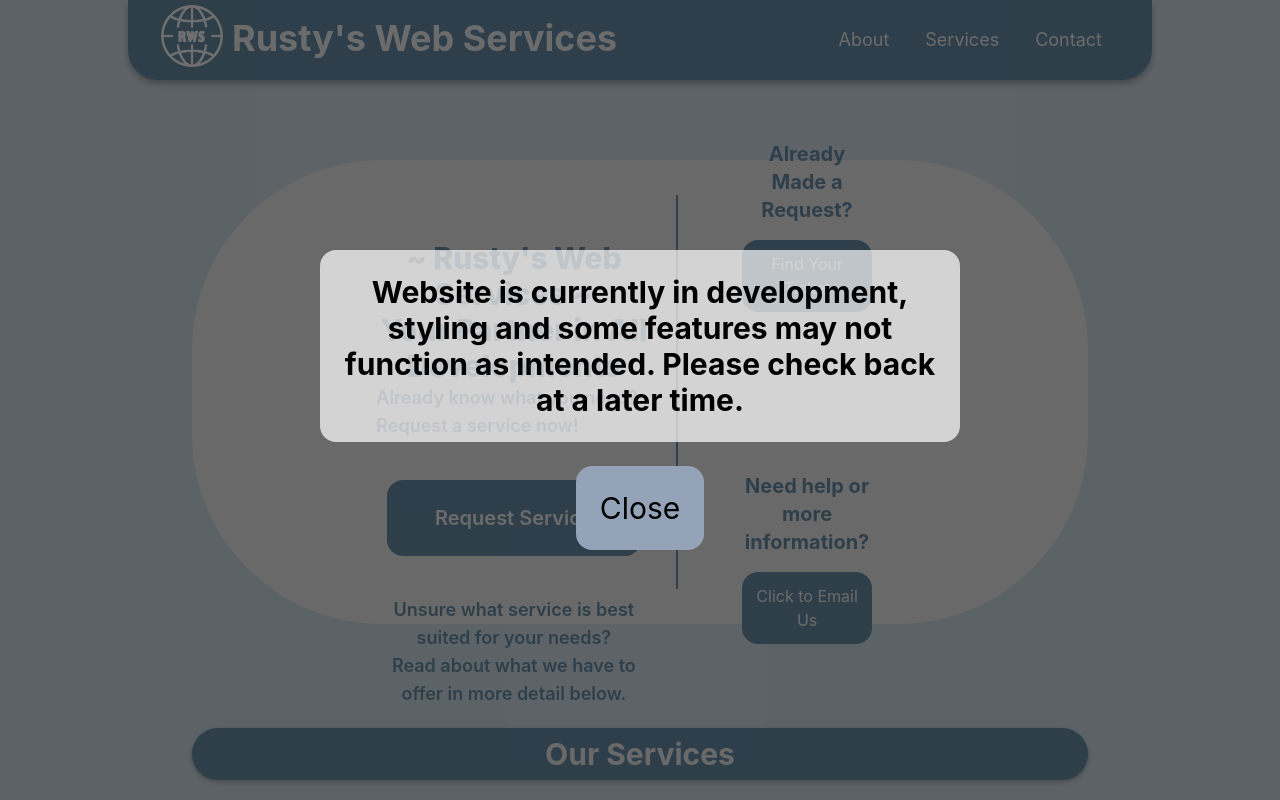
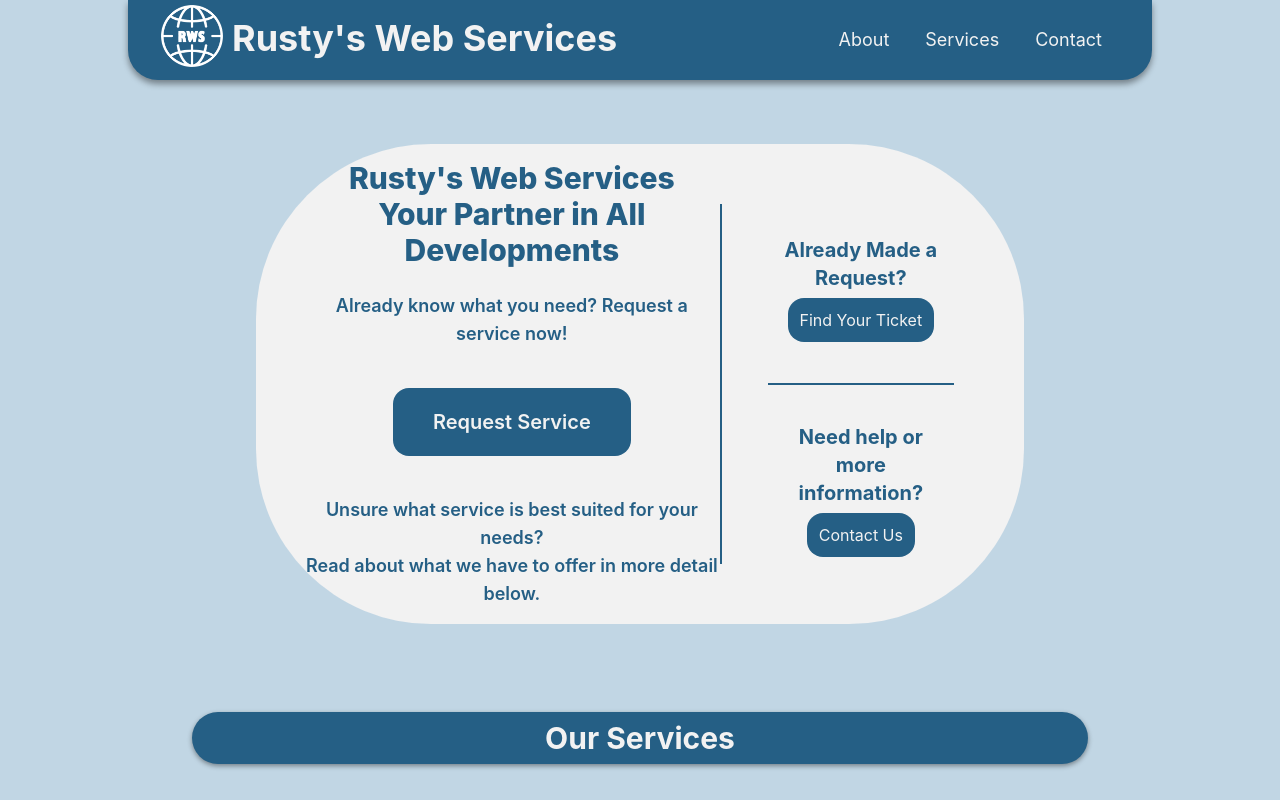
Before and after one commit to rustypotato19/RustyWS, a React (Create React App) app: page / in a window 1280 px wide. Shown: the top 800 px of the page. Built offline with nearby package versions, Linux system fonts and the light colour scheme.

Commit message:
V1.0 release - extra device formatting added

```diff
--- a/src/components/Footer.js
+++ b/src/components/Footer.js
@@ -2,15 +2,15 @@ import React from "react";
 
 const Footer = () => {
   return (
-    <footer id="contact" className="flex items-center justify-center bg-rws-gray text-white py-4 text-center rounded-t-[50px] w-full">
-      <div className="container mx-4 w-[80dvw] md:mx-2">
-        <p className="w-5/6 text-center mx-auto">
+    <footer id="contact" className="mx-auto flex items-center justify-center bg-rws-gray text-white py-4 text-center rounded-t-[50px] w-[100dvw] lg:w-full">
+      <div className="container mx-4 w-[100dvw] lg:w-[80dvw] md:mx-2">
+        <p className="w-full lg:w-5/6 text-center mx-auto">
           Rusty's Web Services (RWS) © 2024 - present. <br />
           Website developed and maintained by Konrad Mitura, identifying by "Rusty". All content on this page is original and subject to copyright unless stated otherwise. All designs are developed by an internal website designer unless stated otherwise.
           <br />
           Products and services listed on this site can be subject to costs even if not stated prior. All costs will be discussed when arranging services.
           <br />
-          Icons by: <a className="text-blue-400 opacity-80 hover:text-blue-500 hover:underline" href="https://icons8.com">icons8.com</a>
+          Icons by: <a className="text-blue-400 text-xs opacity-80 hover:text-blue-500 hover:underline" href="https://icons8.com">icons8.com</a>
         </p>
 
         <div className="mt-4">
--- a/src/components/Header.js
+++ b/src/components/Header.js
@@ -4,8 +4,9 @@ import { useNavigate } from "react-router-dom"; // To handle redirection
 const Header = () => {
   const [isAdmin, setIsAdmin] = useState(false); // New state to track admin status
   const [isScrolled, setIsScrolled] = useState(false); // State to track if user has scrolled
+  const [isMenuOpen, setIsMenuOpen] = useState(false); // State to track dropdown menu visibility
+  const [isSmallDevice] = useState(window.innerWidth < 1200); // State to track if the device is small
   const navigate = useNavigate(); // To navigate to admin login page
-  const [alert, setAlert] = useState(true); // State to track if alert is open
 
   // Check if the admin is logged in by checking the token in localStorage
   useEffect(() => {
@@ -33,29 +34,58 @@ const Header = () => {
 
   const handleAdminClick = () => {
     // Redirect to the admin login page
-    navigate('/admin-dashboard');
+    navigate("/admin-dashboard");
+  };
+
+  const toggleMenu = () => {
+    setIsMenuOpen(!isMenuOpen);
   };
 
   return (
-    <header className={`w-full ${isScrolled ? 'h-[8dvh]' : 'h-[12dvh]'} flex items-center justify-center transition-all duration-300`}>
+    <header
+      className={`w-full ${
+        isScrolled ? "h-[10dvh] sm:h-[8dvh]" : "h-[16dvh] sm:h-[12dvh]"
+      } flex items-center justify-center transition-all duration-300`}
+    >
       <div
-        className={`flex flex-row justify-between items-center w-[80dvw] ${isScrolled ? 'h-[6dvh] py-1' : 'h-[10dvh] py-2'} bg-rws-dark-blue px-6 rounded-b-[30px] fixed top-0 z-50 transition-all duration-300`}
+        className={`flex flex-row justify-between items-center w-full sm:w-[80dvw] ${
+          isScrolled ? "h-[6dvh] py-1" : "h-[10dvh] py-2"
+        } bg-rws-dark-blue px-6 rounded-b-[30px] fixed top-0 z-50 transition-all duration-300`}
         style={{
           boxShadow: "0px 4px 6px rgba(0, 0, 0, 0.4)",
         }}
       >
-        <a href="/" className="flex flex-row justify-center items-center mb-2 ml-2">
+        <a
+          href="/"
+          className="flex flex-row justify-center items-center mb-2 ml-2"
+        >
           <img
             src="/images/logos/RWSLogoWhite.png"
             alt="Rusty's Web Services"
-            className={`transition-all duration-300 ${isScrolled ? 'h-10 w-10' : 'h-16 w-16'}`}
+            className={`transition-all duration-300 ${
+              isScrolled ? "h-0 xl:h-10 w-0 xl:w-10" : "h-0 xl:h-16 w-0 xl:w-16"
+            }`}
           />
-          <h1 className={`text-rws-smoke font-bold transition-all duration-300 ${isScrolled ? 'text-2xl' : 'text-4xl'} mt-1 ml-2`}>
+          <h1
+            className={`text-rws-smoke font-bold transition-all duration-300 ${
+              isScrolled ? "text-md sm:text-lg md-text-xl lg:text-2xl" : "text-lg sm:text-xl md:text-2xl xl:text-4xl"
+            } mt-1 sm:ml-2`}
+          >
             Rusty's Web Services
           </h1>
         </a>
-        <nav className={`mr-4 transition-all duration-300 ${isScrolled ? 'text-md' : 'text-lg'}`}>
-          <ul className="flex space-x-4">
+        <nav className="mr-4 transition-all duration-300">
+          <button
+            className="sm:hidden text-rws-smoke focus:outline-none transition-all duration-1000 z-50"
+            onClick={toggleMenu}
+          >
+            {isMenuOpen ? "Close" : "Menu"}
+          </button>
+          <ul
+            className={`hidden sm:flex space-x-4 ${
+              isScrolled ? "text-md" : "text-lg"
+            }`}
+          >
             <li>
               <a
                 href="/#about"
@@ -81,13 +111,48 @@ const Header = () => {
               </a>
             </li>
           </ul>
+          {isSmallDevice && (
+            <ul
+              className={`${
+                isMenuOpen ?  (isScrolled ? "-translate-y-[4dvh]" : "translate-y-0") : "-translate-y-[175%]"
+              } transition-all duration-500 sm:hidden absolute top-[9.5dvh] right-4 bg-opacity-80 text-center bg-rws-dark-blue rounded-b-lg shadow-lg p-4 space-y-2 -z-50`}
+              style={{
+                boxShadow: "0px 4px 6px rgba(0, 0, 0, 0.4)",
+              }}
+            >
+              <li>
+                <a
+                  href="/#about"
+                  className="block text-rws-smoke border-b-2 border-transparent pb-2 hover:border-rws-back-blue hover:text-rws-back-blue"
+                >
+                  About
+                </a>
+              </li>
+              <li>
+                <a
+                  href="/#services"
+                  className="block text-rws-smoke border-b-2 border-transparent pb-2 hover:border-rws-back-blue hover:text-rws-back-blue"
+                >
+                  Services
+                </a>
+              </li>
+              <li>
+                <a
+                  href="/#contact"
+                  className="block text-rws-smoke border-b-2 border-transparent pb-2 hover:border-rws-back-blue hover:text-rws-back-blue"
+                >
+                  Contact
+                </a>
+              </li>
+            </ul>
+          )}
         </nav>
 
         {/* Conditionally render the Admin button if admin is logged in */}
         {isAdmin && (
           <button
             className={`bg-rws-light-blue text-rws-smoke font-bold px-2 py-1 rounded-lg fixed top-4 right-4 transition-all duration-300 ${
-              isScrolled ? 'text-sm py-1' : 'text-md py-2'
+              isScrolled ? "text-sm py-1" : "text-md py-2"
             }`}
             onClick={handleAdminClick}
           >
@@ -95,15 +160,6 @@ const Header = () => {
           </button>
         )}
       </div>
-      {alert === true ?
-        <div className="fixed top-1/2 -translate-y-1/2 z-50 w-screen h-screen bg-rws-gray bg-opacity-70 flex flex-col justify-center items-center">
-        <h1 className="text-xl sm:text-3xl w-1/2 text-center font-bold bg-white bg-opacity-70 p-6 rounded-2xl">
-          Website is currently in development, styling and some features may not function as intended. Please check back at a later time.
-        </h1>
-        <button onClick={() => setAlert(false)} className="text-xl sm:text-3xl bg-slate-400 p-6 rounded-2xl mt-6">
-          Close
-        </button>
-      </div> : null}
     </header>
   );
 };
--- a/src/components/Hero.js
+++ b/src/components/Hero.js
@@ -3,6 +3,8 @@ import FormModal from "./FormModal"; // Import the modal component
 
 const Hero = () => {
   const [isModalOpen, setIsModalOpen] = useState(false);
+  const isSmallWidth = window.innerWidth < 1200; // State to track if the device width is small
+  const isSmallHeight = window.innerHeight < 800; // State to track if the device height is small
 
   const openModal = () => {
     setIsModalOpen(true);
@@ -13,65 +15,77 @@ const Hero = () => {
   };
 
   return (
-    <section className="mx-auto flex justify-evenly bg-[#ebebeb] items-center px-40 w-[70vw] rounded-[190px] text-rws-dark-blue text-center h-[58dvh] mt-16 mb-16">
-      <div className="flex flex-col justify-around items-center w-2/3 h-full mr-10 text-left">
-        <h2 className="text-3xl font-extrabold mt-20 text-center">
-          ~ Rusty's Web Services ~ <br/>
+    <section className="mx-auto my-6 lg:my-12 w-full h-[70dvh] lg:h-[60dvh] flex justify-center items-center text-rws-dark-blue">
+      <div className="w-[90dvw] lg:w-[60dvw] h-full bg-rws-smoke flex flex-col lg:flex-row justify-center items-center rounded-[75px] lg:rounded-[175px]">
+        <div className="w-3/4 lg:w-[60%] h-[95%] lg:h-[75%] flex flex-col items-center justify-center lg:ml-12 border-rws-dark-blue border-b-2 lg:border-b-0 lg:border-r-2">
+          <h1 className="w-full h-full text-xl sm:text-2xl lg:text-3xl font-extrabold text-center mt-16 lg:mt-10">
+            Rusty's Web Services<br/>
             Your Partner in All Developments
-        </h2>
-        <div className="flex flex-col justify-center items-center mb-20 w-[85%]">
-          <p className="text-lg font-semibold w-full">
-            {/* . A software development company with a passion for creating modern, responsive, and high-performance applications, interfaces and websites. Always placing your requirements first to ensure your full satisfaction. <br /><br />Let's work together to make your vision a reality! */}
+          </h1><br/>
+          <div className="w-full h-full flex flex-col justify-center gap-4 lg:gap-10 items-center mb-4 lg:mb-10 text-center">
+            <p className="font-semibold text-md sm:text-lg lg:text-lg">
               Already know what you need? Request a service now!
             </p>
             <button
-            onClick={openModal} // Open the modal on click
-            className="text-rws-smoke mx-auto my-10 py-6 px-12 text-xl w-fit rounded-2xl bg-rws-dark-blue transition-all duration-200 hover:scale-105 hover:shadow-slate-400 hover:shadow-md font-semibold"
+              className="text-rws-smoke text-md lg:text-xl px-2 lg:px-10 py-2 lg:py-5 rounded-2xl bg-rws-dark-blue transition-all duration-200 hover:scale-105 hover:shadow-slate-400 hover:shadow-md font-semibold"
+              onClick={openModal}
             >
               Request Service
             </button>
-          <p className="text-lg font-semibold w-full text-center">
+            {isSmallWidth ? (
+              isSmallHeight ? (
+                <p className="font-semibold text-md lg:text-lg">
+                  Not quite sure? <a href="#more">Read More</a>
+                </p>
+              ) : (
+                <p className="font-semibold text-md lg:text-lg">
                   Unsure what service is best suited for your needs? <br/>
                   Read about what we have to offer in more detail below. <br/>
                 </p>
+              )
+            ) : (
+              <p className="font-semibold text-md lg:text-lg">
+                Unsure what service is best suited for your needs? <br/>
+                Read about what we have to offer in more detail below. <br/>
+              </p>
+            )}
+
+            <FormModal isOpen={isModalOpen} onClose={closeModal} />
           </div>
         </div>
-
-      <div className="w-[0.18rem] bg-rws-dark-blue h-[85%] mr-12 relative right-10">
-        {/* Vertical Divider */}
-      </div>
-
-      <div className="flex justify-center items-center h-full w-1/3 relative right-10">
-            <div className="h-full w-full flex flex-col justify-center items-center">
-                <div className="flex flex-col p-4 rounded-lg text-center my-16">
-                    <h3 className="text-xl font-bold">Already Made a Request?</h3>
-                    <div className="flex items-center justify-center mt-0">
+        <div className="w-full lg:w-[40%] h-1/3 lg:h-5/6 flex flex-row lg:flex-col items-center justify-center text-center mb-10 lg:mb-0 lg:mr-6">
+          <div className="w-[60%] h-full flex flex-col gap-4 justify-center items-center">
+            <h2 className="text-md lg:text-xl font-bold ">
+              {isSmallWidth ? "Have a Ticket?" : "Already Made a Request?"}
+            </h2>
+            <div>
               <a
                 href="/view-ticket"
                 rel="noopener noreferrer"
-                            className="text-rws-smoke mx-auto py-3 px-3 w-fit rounded-2xl bg-rws-dark-blue transition-all duration-200 hover:scale-105 hover:shadow-slate-400 hover:shadow-md mt-4"
+                className="text-rws-smoke mx-auto py-1 px-2 lg:py-3 lg:px-3 rounded-2xl bg-rws-dark-blue transition-all duration-200 hover:scale-105 hover:shadow-slate-400 hover:shadow-md"
               >Find Your Ticket</a>
             </div>
           </div>
-                <div className="w-full bg-rws-dark-blue h-[0.125rem]">
-                  {/* Divider */}
-                </div>
-                <div className="flex flex-col p-4 rounded-lg text-center my-16">
-                    <h3 className="text-xl font-bold">Need help or more information?</h3>
+          {isSmallWidth ? (
+            <div className="hidden">.</div>
+          ) : (
+            <div className="w-2/3 h-0 text-transparent lg:border-y-[1px] border-rws-dark-blue">.</div>
+          )}
+
+          <div className="w-[45%] h-full flex flex-col gap-4 justify-center items-center">
+            <h2 className="text-md lg:text-xl font-bold">
+              {isSmallWidth ? "Need Help?" : (<p>Need help or more <br/>information?</p>)}
+            </h2>
+            <div>
               <a
-                        href="mailto:
-                        contact@rustyws.com"
+                href="mailto:contact@rustyws.com"
                 target="_blank"
                 rel="noopener noreferrer"
-                        className="text-rws-smoke mx-auto py-3 px-3 w-fit rounded-2xl bg-rws-dark-blue transition-all duration-200 hover:scale-105 hover:shadow-slate-400 hover:shadow-md mt-4"
-                    >Click to Email Us</a>
+                className="text-rws-smoke mx-auto py-1 px-2 lg:py-3 lg:px-3 rounded-2xl bg-rws-dark-blue transition-all duration-200 hover:scale-105 hover:shadow-slate-400 hover:shadow-md"
+              >Contact Us</a>
             </div>
           </div>
         </div>
-        {/* Render the modal and pass the open/close state */}
-        <FormModal isOpen={isModalOpen} onClose={closeModal} />
-        <div id="services" className="text-transparent absolute left-0 top-2/3">
-          <p>Invisible About Us Tag</p>
       </div>
     </section>
   );
--- a/src/components/ServiceList.js
+++ b/src/components/ServiceList.js
@@ -89,7 +89,7 @@ const ServiceList = () => {
     <section className="cursor-default py-10">
       <div className="container mx-auto text-center">
         <h2
-          className="mx-auto text-3xl text-[#ebebeb] bg-rws-dark-blue rounded-full font-bold py-2 w-[70dvw]"
+          className="mx-auto text-2xl lg:text-3xl text-rws-smoke bg-rws-dark-blue rounded-full font-bold py-2 w-[90dvw] lg:w-[70dvw]"
           style={{
             boxShadow: "0px 2px 5px rgba(0, 0, 0, 0.4)",
           }}
@@ -98,25 +98,25 @@ const ServiceList = () => {
         </h2>
 
         {/* Service Items Carousel */}
-        <div className="relative flex items-center justify-center overflow-hidden h-[32dvh] mb-6 mt-12">
+        <div className="relative flex items-center justify-center overflow-hidden h-[40dvh] lg:h-[32dvh] mb-6 mt-12">
           {services.map((service, index) => {
             // Calculate the offset relative to currentIndex
             const offset = (index - currentIndex + services.length) % services.length;
 
             // Styles for different items
             let itemClasses =
-              "bg-[#ebebeb] absolute p-6 mt-6 rounded-2xl shadow-md transition-all duration-1000 ease-in-out transform w-[23dvw] h-[21dvh]";
+              "bg-rws-smoke absolute p-6 mt-6 rounded-2xl shadow-md transition-all duration-1000 ease-in-out transform w-[65dvw] lg:w-[23dvw] h-[30dvh] lg:h-[21dvh]";
             let transformStyle = "";
 
             if (offset === 0) {
               // Previous item - to the left
-              transformStyle = "scale-90 opacity-100 bg-gray-300 -translate-x-[22dvw] blur-[4px] -z-20";
+              transformStyle = "scale-90 opacity-0 lg:opacity-100 bg-gray-300 -translate-x-[80dvw] lg:-translate-x-[22dvw] blur-[4px] -z-20";
             } else if (offset === 1) {
               // Focused item - in the middle
               transformStyle = "scale-125 opacity-100 translate-x-0 hover:scale-[135%] hover:cursor-pointer hover:bg-rws-smoke z-20";
             } else if (offset === 2) {
               // Next item - to the right
-              transformStyle = "scale-90 opacity-100 bg-gray-300 translate-x-[22dvw] blur-[4px] -z-30";
+              transformStyle = "scale-90 opacity-0 lg:opacity-100 bg-gray-300 translate-x-[80dvw] lg:translate-x-[22dvw] blur-[4px] -z-30";
             } else {
               // Any other item not visible
               transformStyle = "scale-75 opacity-0";
@@ -138,8 +138,8 @@ const ServiceList = () => {
                 onClick={() => openModal(service)}
               >
                 <div className="h-full w-full flex flex-col justify-evenly items-center">
-                  <h3 className="text-2xl text-rws-dark-blue font-semibold mb-4">{service.title}</h3>
-                  <p className="text-rws-gray">{service.desc}</p>
+                  <h3 className="text-lg lg:text-2xl text-rws-dark-blue font-semibold mb-4">{service.title}</h3>
+                  <p className="text-rws-gray text-sm lg:text-lg">{service.desc}</p>
                 </div>
               </div>
             );
@@ -179,7 +179,7 @@ const ServiceList = () => {
           } bg-black z-50`}
         >
           {selectedService && (
-            <div className="flex justify-between flex-col items-center bg-rws-smoke p-8 rounded-2xl shadow-lg w-[50vw] h-[25dvh] relative ">
+            <div className="flex justify-between flex-col items-center bg-rws-smoke p-8 rounded-2xl shadow-lg w-[90dvw] lg:w-[50vw] h-[70dvh] lg:h-[25dvh] relative ">
               <h3 className="text-3xl font-bold text-rws-dark-blue mb-4">{selectedService.title}</h3>
               <p className="text-rws-gray text-lg mb-6">{selectedService.description}</p>
               <button
```
Also changed, not shown: src/components/AboutSection.js (+11 -8 lines), src/components/Contact.js (+5 -5 lines), src/components/FormModal.js (+5 -5 lines), src/components/SkillsSection.js (+9 -9 lines), src/index.css (+0 -11 lines). Lines whose indentation alone changed are shown as unchanged.
